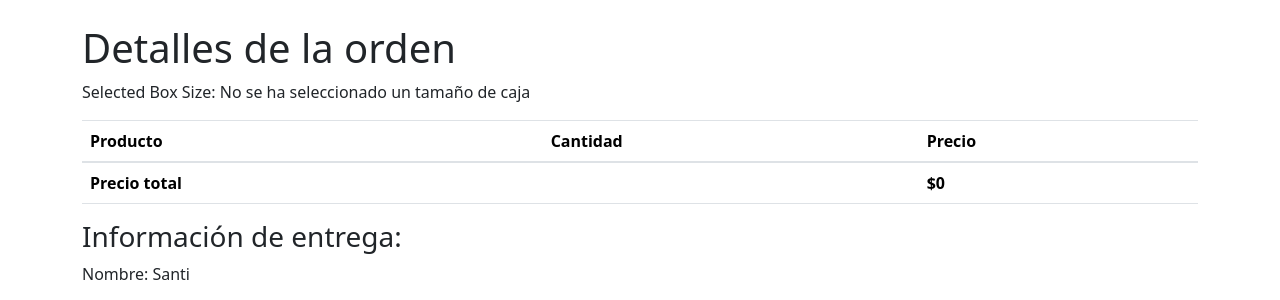
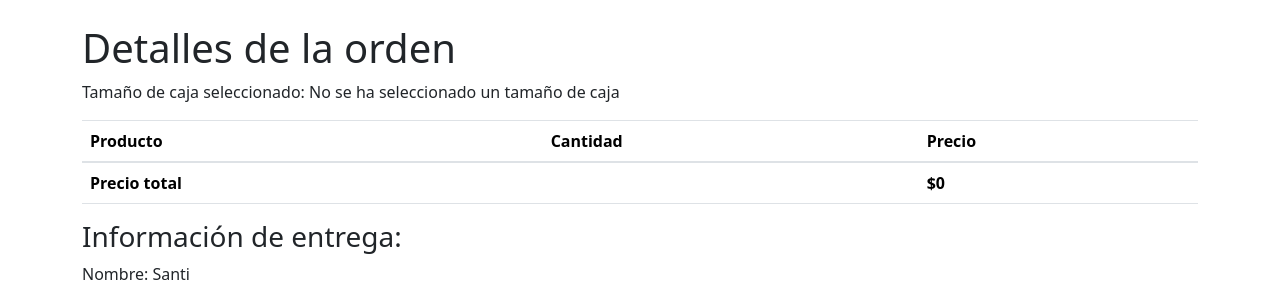
Before and after one commit to IsisAmaya/CountryBox-Project, a Django app: page /shopping-cart/order/ in a window 1280 px wide. Shown: the part 73-373 px from the top of the page. Run offline with Django 4.2, Linux system fonts and the light colour scheme; a user stored in the database is signed in; data comes from the database, SQL or seed files in the repository; some libraries are stand-ins or nearby versions.

Commit message:
reset car 2

```diff
--- a/shoppingcart/templates/order.html
+++ b/shoppingcart/templates/order.html
@@ -7,7 +7,7 @@
     {% endfor %}
   {% endif %}
   <h1>Detalles de la orden</h1>
-  <p>Selected Box Size: {% if box_size %}
+  <p>Tamaño de caja seleccionado: {% if box_size %}
     {% if box_size == '5' %}
         Caja pequeña (5 productos)
     {% elif box_size == '10' %}
```
